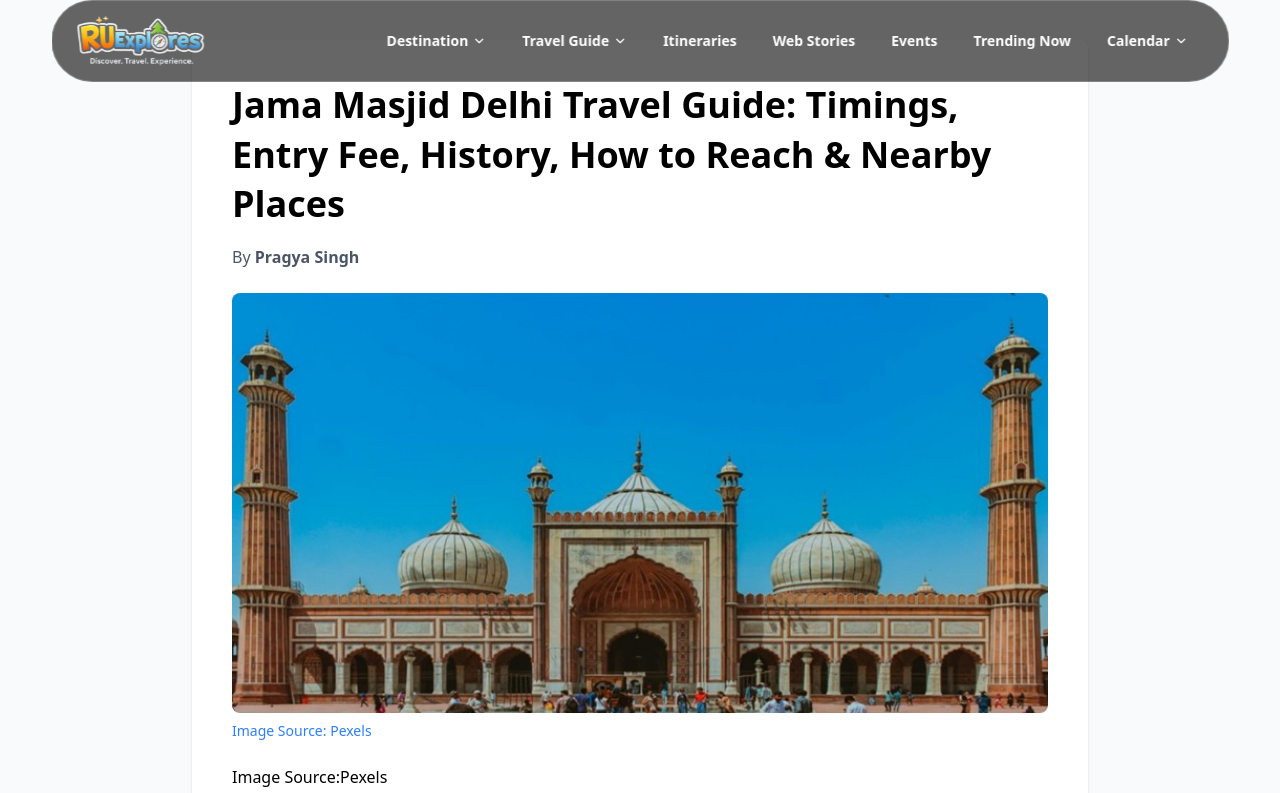
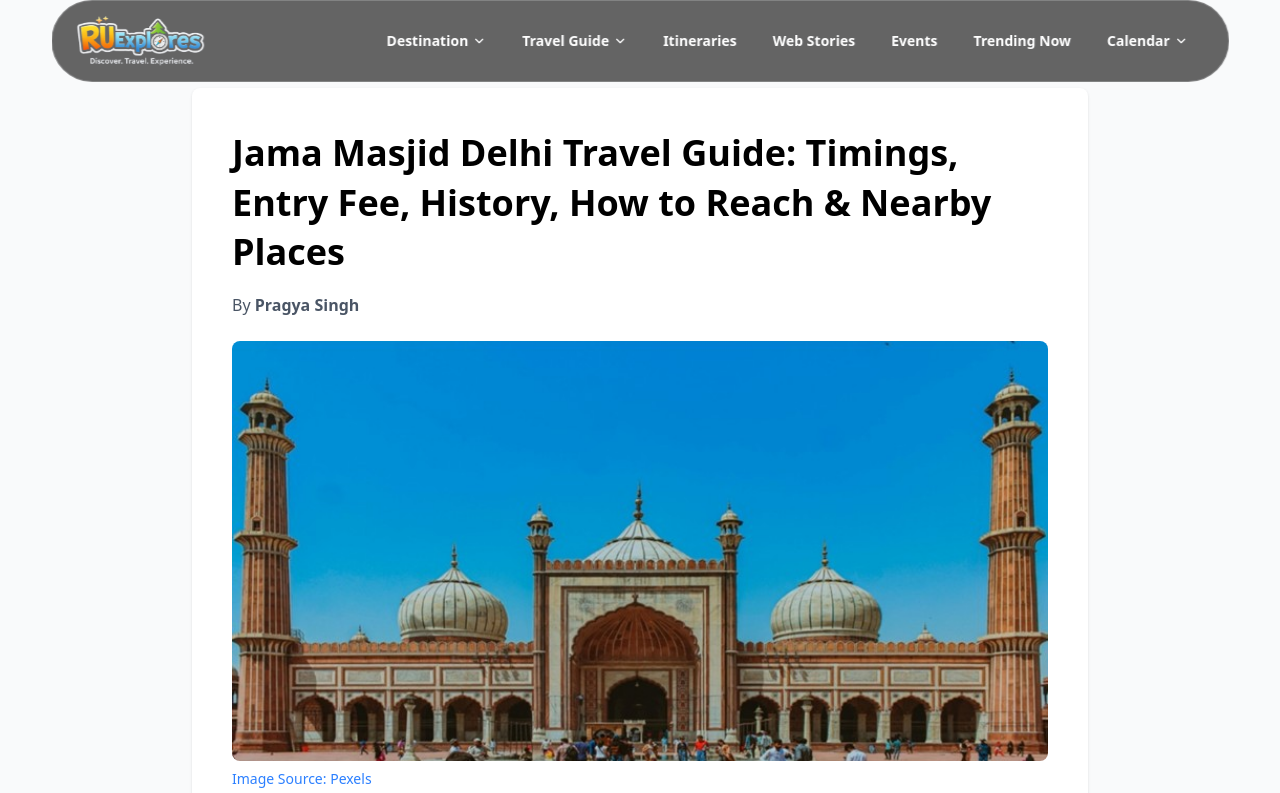
Before and after one commit to HRITIK18711/the_insight_india, a React (Vite) app: page /jamanews/1 in a window 1280 px wide. Shown: the top 793 px of the page. Built offline with nearby package versions, Linux system fonts and the light colour scheme.

Commit message:
fresh upload

```diff
--- a/src/Component/JamaNews.jsx
+++ b/src/Component/JamaNews.jsx
@@ -16,7 +16,7 @@ const SectionImage = ({ src, source = "Pexels" }) => (
 const JamaNews = () => {
     return (
         <div className="bg-gray-50 py-10 px-4">
-            <div className="max-w-4xl mx-auto bg-white p-6 md:p-10 shadow rounded-lg">
+            <div className="max-w-4xl mx-auto bg-white p-6 md:p-10 shadow rounded-lg mt-12">
 
                 {/* TITLE */}
                 <h1 className="text-3xl md:text-4xl font-bold leading-snug mb-4">
```
